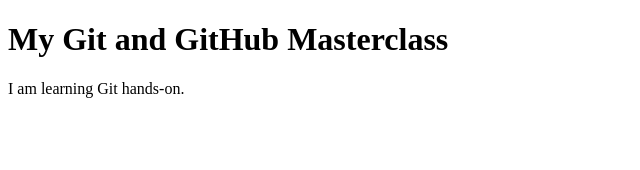
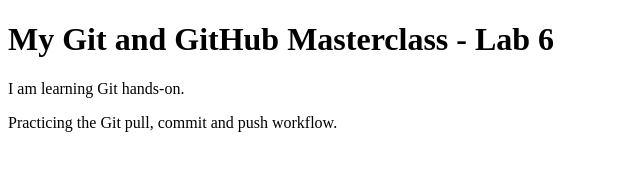
Before and after one commit to pavankumarp3456-gif/GitHub_Masterclass, a plain HTML site: page index.html in a window 1280 px wide. Shown: the whole page, without its empty margins (0-640 px from the left). Drawn offline with Linux system fonts and the light colour scheme.

Commit message:
Update lab 6 content

```diff
--- a/index.html
+++ b/index.html
@@ -5,7 +5,9 @@
 </head>
 <body>
     <!-- <h1>My Git Training Project</h1> -->
-     <h1>My Git and GitHub Masterclass</h1>
+     <!-- <h1>My Git and GitHub Masterclass</h1> -->
+    <h1>My Git and GitHub Masterclass - Lab 6</h1>
      <p>I am learning Git hands-on.</p>
+     <p>Practicing the Git pull, commit and push workflow.</p>
 </body>
 </html>
```
